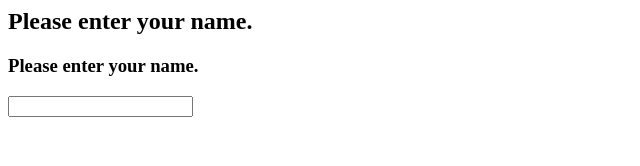
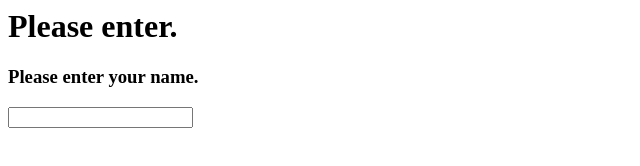
Before and after one commit to bubbabrain/greeter2, a plain HTML site: page index.html in a window 1280 px wide. Shown: the whole page, without its empty margins (0-640 px from the left). Drawn offline with Linux system fonts and the light colour scheme.

Commit message:
reduced h1

```diff
--- a/index.html
+++ b/index.html
@@ -3,7 +3,7 @@
 			<title>Welcome to our web site</title>
 		<head>
 <body>
-	<h2>Please enter your name.</h2>
+	<h1>Please enter.</h1>
 	<h3>Please enter your name.</h3>
 	<input type="text" name="uname">
 </body>
```
